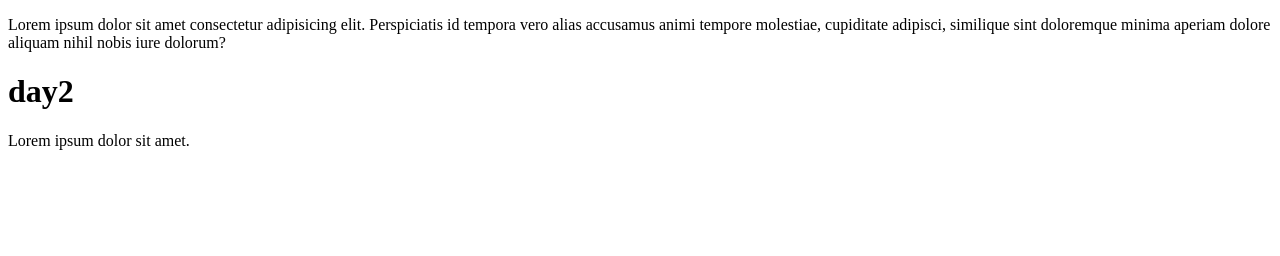
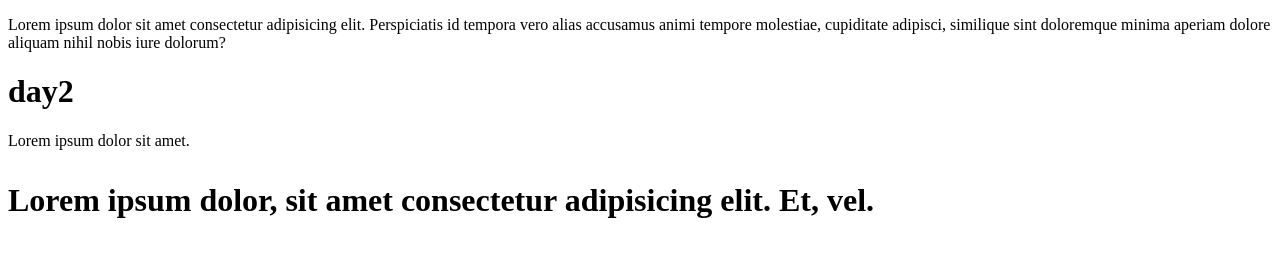
Before and after one commit to trevorwaigwa254/git, a plain HTML site: page index.html in a window 1280 px wide. Drawn offline with Linux system fonts and the light colour scheme.

Commit message:
added new paragraph

```diff
--- a/index.html
+++ b/index.html
@@ -11,5 +11,9 @@
 
        <h1>day2</h1>
        <p>Lorem ipsum dolor sit amet.</p>
+
+       <h1>
+        <p>Lorem ipsum dolor, sit amet consectetur adipisicing elit. Et, vel.</p>
+       </h1>
 </body>
 </html>
```
